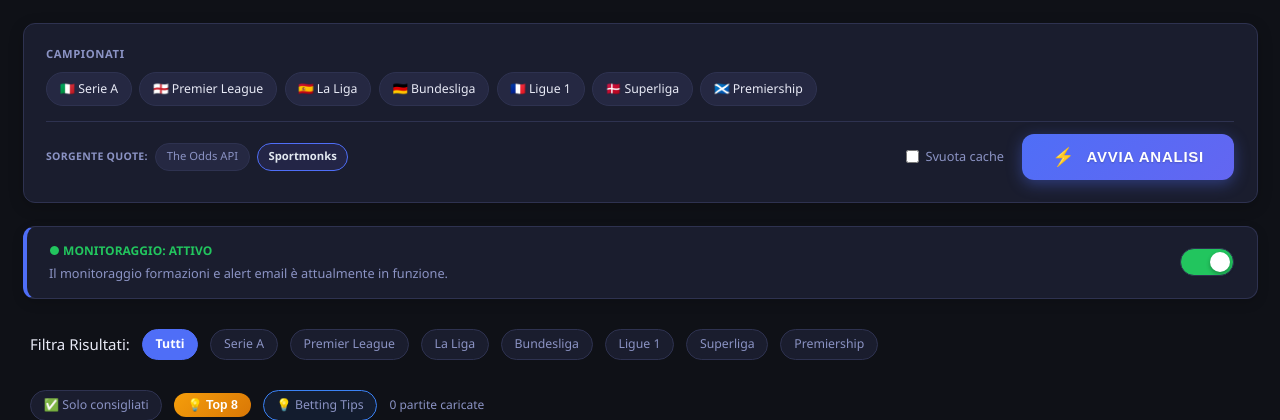
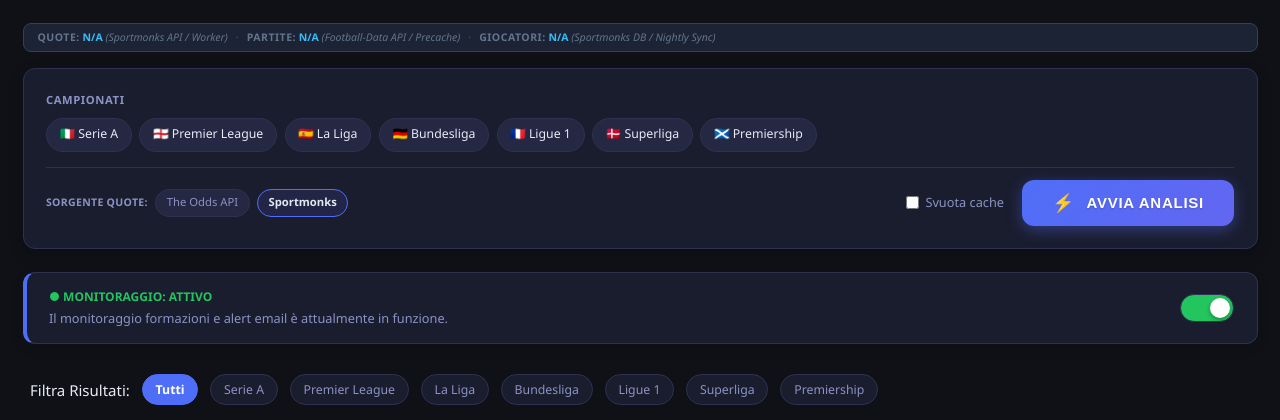
Before and after one commit to giorgiocipolloni35-commits/BetAnalyzer, a Flask app: page / in a window 1280 px wide. Shown: the part 136-556 px from the top of the page. Run offline with Flask 3, Linux system fonts and the light colour scheme; data that the repository does not hold is empty.

Commit message:
Add data freshness labels to all pages
Shows last update time and data source on each page.

Co-Authored-By: Claude Opus 4.6 <noreply@anthropic.com>

```diff
--- a/app.py
+++ b/app.py
@@ -38,6 +38,42 @@ AI_MODEL          = os.getenv("AI_MODEL", "openai/gpt-4o-mini")
 CACHE_MINUTES     = int(os.getenv("CACHE_MINUTES", 30))
 SPORTMONKS_KEY    = os.getenv("SPORTMONKS_API_KEY", "")
 FOOTBALL_DATA_KEY = os.getenv("FOOTBALL_DATA_API_KEY", "")
+
+
+# ------------------------------------------------------------------ #
+#  Data freshness helper                                               #
+# ------------------------------------------------------------------ #
+def get_data_freshness(*sources):
+    """Return freshness info for template badge.
+
+    Each source is a tuple: (label, path_or_type, detail)
+    - label: display name (e.g. "Partite", "Giocatori")
+    - path_or_type: file path or "db:table_name"
+    - detail: extra info (e.g. "Football-Data API", "Sportmonks DB")
+    """
+    items = []
+    for label, path_or_type, detail in sources:
+        ts = None
+        if path_or_type.startswith("db:"):
+            # Get latest updated_at from a DB table
+            table = path_or_type.split(":", 1)[1]
+            try:
+                import sqlite3
+                db_path = os.path.join("data", "betanalyzer.db")
+                if os.path.exists(db_path):
+                    conn = sqlite3.connect(db_path)
+                    row = conn.execute(f"SELECT MAX(updated_at) FROM {table}").fetchone()
+                    conn.close()
+                    if row and row[0]:
+                        ts = row[0][:16].replace("T", " ")
+            except Exception:
+                pass
+        elif os.path.exists(path_or_type):
+            mtime = os.path.getmtime(path_or_type)
+            ts = datetime.fromtimestamp(mtime).strftime("%Y-%m-%d %H:%M")
+
+        items.append({"label": label, "time": ts or "N/A", "source": detail})
+    return items
 
 # Stato globale (in-memory, per semplicità)
 _state = {
@@ -362,6 +398,11 @@ def index():
     # Ultimo aggiornamento dati (dai log launchd)
     last_sync = _get_last_sync_info()
 
+    freshness = get_data_freshness(
+        ("Quote", "cache/sportmonks_matches.json", "Sportmonks API / Worker"),
+        ("Partite", "data/penalties/SA_matches.json", "Football-Data API / Precache"),
+        ("Giocatori", "db:player_stats_cache", "Sportmonks DB / Nightly Sync"),
+    )
     return render_template(
         "index.html",
         matches=matches,
@@ -371,7 +412,8 @@ def index():
         leagues=leagues,
         league_counts=league_counts,
         last_sync=last_sync,
-        worker_enabled=worker_enabled
+        worker_enabled=worker_enabled,
+        freshness=freshness
     )
 
 
@@ -1004,6 +1046,10 @@ def players_explorer():
 
     leagues_list = [{"id": k, "name": k.replace("_", " ").title()} for k in LEAGUE_CODES.keys()]
 
+    freshness = get_data_freshness(
+        ("Giocatori", "db:player_info", "Sportmonks DB / Nightly Sync"),
+        ("Statistiche", "db:player_stats_cache", "Sportmonks DB / Nightly Sync"),
+    )
     return render_template("players_explorer.html",
                            players=players,
                            leagues=leagues_list,
@@ -1014,7 +1060,8 @@ def players_explorer():
                                "total_count": total,
                                "query_params": q_params
                            },
-                           state=_state)
+                           state=_state,
+                           freshness=freshness)
 
 
 @app.route("/api/player_compare")
@@ -1276,7 +1323,10 @@ def api_team_stats_bulk():
 @app.route("/rigori")
 def rigori_page():
     """Pagina analisi rigori."""
-    return render_template("rigori.html", state=_state)
+    freshness = get_data_freshness(
+        ("Partite", "data/penalties/SA_matches.json", "Football-Data API / Precache"),
+    )
+    return render_template("rigori.html", state=_state, freshness=freshness)
 
 
 LEAGUE_KEYS_ALL = [
@@ -2044,7 +2094,11 @@ def _mark_absent_players(matches_data, league_key: str = ""):
 
 @app.route("/marcatori")
 def marcatori_page():
-    return render_template("marcatori.html", state=_state)
+    freshness = get_data_freshness(
+        ("Partite", "data/penalties/SA_matches.json", "Football-Data API / Precache"),
+        ("Giocatori", "db:player_stats_cache", "Sportmonks DB / Nightly Sync"),
+    )
+    return render_template("marcatori.html", state=_state, freshness=freshness)
 
 
 @app.route("/api/marcatori/<league_key>")
@@ -2089,7 +2143,11 @@ def api_marcatori(league_key):
 
 @app.route("/cartellini")
 def cartellini_page():
-    return render_template("cartellini.html", state=_state)
+    freshness = get_data_freshness(
+        ("Partite", "data/penalties/SA_matches.json", "Football-Data API / Precache"),
+        ("Giocatori", "db:player_stats_cache", "Sportmonks DB / Nightly Sync"),
+    )
+    return render_template("cartellini.html", state=_state, freshness=freshness)
 
 
 @app.route("/api/cartellini/<league_key>")
@@ -2139,7 +2197,10 @@ def api_cartellini(league_key):
 
 @app.route("/arbitri")
 def arbitri_page():
-    return render_template("arbitri.html", state=_state)
+    freshness = get_data_freshness(
+        ("Partite", "data/penalties/SA_matches.json", "Football-Data API / Precache"),
+    )
+    return render_template("arbitri.html", state=_state, freshness=freshness)
 
 
 @app.route("/api/arbitri/<league_key>")
@@ -2159,7 +2220,10 @@ def api_arbitri(league_key):
 
 @app.route("/doppiotempo")
 def doppiotempo_page():
-    return render_template("doppiotempo.html", state=_state)
+    freshness = get_data_freshness(
+        ("Partite", "data/penalties/SA_matches.json", "Football-Data API / Precache"),
+    )
+    return render_template("doppiotempo.html", state=_state, freshness=freshness)
 
 
 @app.route("/api/doppiotempo/<league_key>")
@@ -2206,7 +2270,10 @@ def api_doppiotempo(league_key):
 
 @app.route("/risultato-esatto")
 def risultato_esatto_page():
-    return render_template("risultato_esatto.html", state=_state)
+    freshness = get_data_freshness(
+        ("Partite", "data/penalties/SA_matches.json", "Football-Data API / Precache"),
+    )
+    return render_template("risultato_esatto.html", state=_state, freshness=freshness)
 
 
 @app.route("/api/correct_score/<league_key>")
@@ -2439,7 +2506,11 @@ def teams_list():
     from logic.roster import RosterManager
     rm = RosterManager(FOOTBALL_DATA_KEY)
     competitions = rm.get_all_competitions_with_stats()
-    return render_template("teams.html", competitions=competitions, state=_state)
+    freshness = get_data_freshness(
+        ("Classifica", "data/competitions_stats_cache.json", "Football-Data API / Precache"),
+        ("Giocatori", "db:player_info", "Sportmonks DB / Nightly Sync"),
+    )
+    return render_template("teams.html", competitions=competitions, state=_state, freshness=freshness)
 
 @app.route("/team/<int:team_id>")
 def team_detail(team_id):
--- a/templates/base.html
+++ b/templates/base.html
@@ -81,6 +81,7 @@
     </div>
     {% endif %}
 
+    {% include "freshness_badge.html" ignore missing %}
     {% block content %}{% endblock %}
 </main>
 
--- /dev/null
+++ b/templates/freshness_badge.html
@@ -0,0 +1,31 @@
+{% if freshness %}
+<div class="freshness-bar">
+    {% for item in freshness %}
+    <span class="freshness-item">
+        <span class="freshness-label">{{ item.label }}:</span>
+        <span class="freshness-time">{{ item.time }}</span>
+        <span class="freshness-source">({{ item.source }})</span>
+    </span>
+    {% if not loop.last %}<span class="freshness-sep">&middot;</span>{% endif %}
+    {% endfor %}
+</div>
+<style>
+.freshness-bar {
+    background: rgba(30, 41, 59, 0.8);
+    border: 1px solid #334155;
+    border-radius: 8px;
+    padding: 6px 14px;
+    margin-bottom: 16px;
+    display: flex;
+    flex-wrap: wrap;
+    align-items: center;
+    gap: 4px;
+    font-size: 0.7rem;
+    color: #94a3b8;
+}
+.freshness-label { color: #64748b; font-weight: 700; text-transform: uppercase; letter-spacing: 0.5px; }
+.freshness-time { color: #38bdf8; font-weight: 600; }
+.freshness-source { color: #64748b; font-style: italic; }
+.freshness-sep { color: #475569; margin: 0 4px; }
+</style>
+{% endif %}
--- a/templates/teams.html
+++ b/templates/teams.html
@@ -119,6 +119,8 @@
             <h1 style="margin: 0; font-weight: 800; letter-spacing: -1.5px; font-size: 2.2rem;">BET<span style="color: #3b82f6;">ANALYZER</span> <span style="font-weight: 400; color: #64748b; font-size: 1.2rem; margin-left: 10px; letter-spacing: 2px;">PRO</span></h1>
             <a href="{{ url_for('index') }}" class="back-btn"><i class="fas fa-chevron-left"></i> Home</a>
         </header>
+
+        {% include "freshness_badge.html" ignore missing %}
 
         {% for name, data in competitions.items() %}
             <div class="league-section">
```
